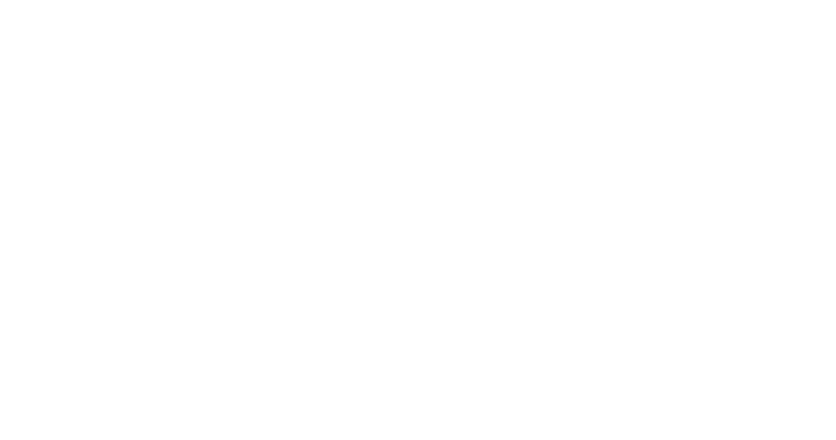
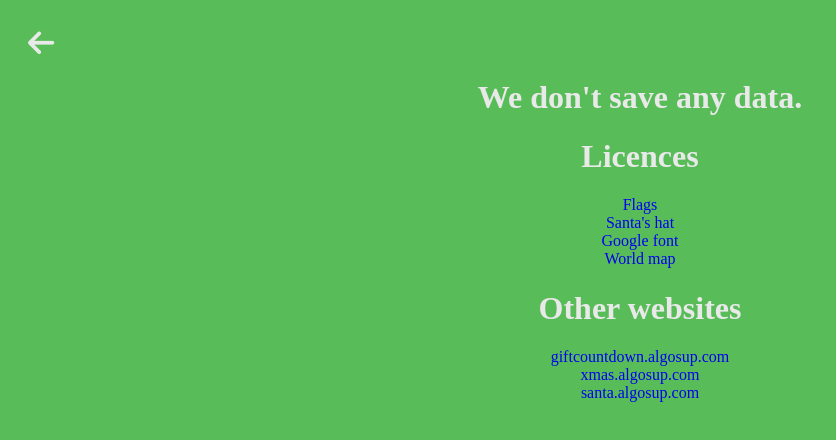
Before and after one commit to algosup/2022-2023-project-2-santa-time-Project-6-group, a website: page src/public/static/Licenses.html in a window 1280 px wide. Shown: the whole page, without its empty margins (0-836 px from the left). Drawn offline with Linux system fonts and the light colour scheme.

Commit message:
Update website
Add license page
Add send of mail in "give us your feedback"
modify the footer
remove "/" at the address of the map

```diff
--- a/src/public/css/Licenses.css
+++ b/src/public/css/Licenses.css
@@ -0,0 +1,18 @@
+body {
+    background-color: #58bd59;
+    color: #E9E9E9;
+    text-align: center;
+}
+
+i {
+    text-align: start !important;
+    font-size: 30px;
+    text-decoration: none;
+    color: #E9E9E9;
+    margin: 20px 0 0 20px;
+}
+
+a{
+    display: grid;
+    text-decoration: none;
+}
--- a/src/public/static/Licenses.html
+++ b/src/public/static/Licenses.html
@@ -5,14 +5,24 @@
     <meta http-equiv="X-UA-Compatible" content="IE=edge">
     <meta name="viewport" content="width=device-width, initial-scale=1.0">
     <title>Licenses SantaClock</title>
-    <link rel="stylesheet" href="/public/css/Licenses.css">
+    <link rel="stylesheet" href="/css/Licenses.css">
     <link rel="icon" type="image/png" href="/public/img/favicon.png" />
     <link href="https://fonts.googleapis.com/css2?family=Montserrat:wght@300&display=swap" rel="stylesheet">
-
+    <script src="https://kit.fontawesome.com/2a2e66f462.js" crossorigin="anonymous"></script>
 </head>
 <body>
-    <content>
+    <a href="./SantaClock.html"><i class="fa-solid fa-arrow-left"></i></a>
+    <h1> We don't save any data.</h1>
 
-    </content>
+    <h1> Licences</h1>
+    <a href="https://icons8.com/icons/set/round-flag">Flags</a>
+    <a href="https://www.pngegg.com/fr/png-yjzsp">Santa's hat</a>
+    <a href="https://fonts.google.com/specimen/Montserrat?preview.text=Santa%20Clock&preview.text_type=custom">Google font</a>
+    <a href="https://pngtree.com/so/world-map"> World map</a>
+
+    <h1> Other websites</h1>
+    <a href="https://giftcountdown.algosup.com/">giftcountdown.algosup.com</a>
+    <a href="http://xmas.algosup.com">xmas.algosup.com</a>
+    <a href="https://santa.algosup.com">santa.algosup.com</a>
 </body>
 </html>
```
Also changed, not shown: src/public/css/SantaClock.css (+6 -4 lines), src/public/static/SantaClock.html (+2 -4 lines).
